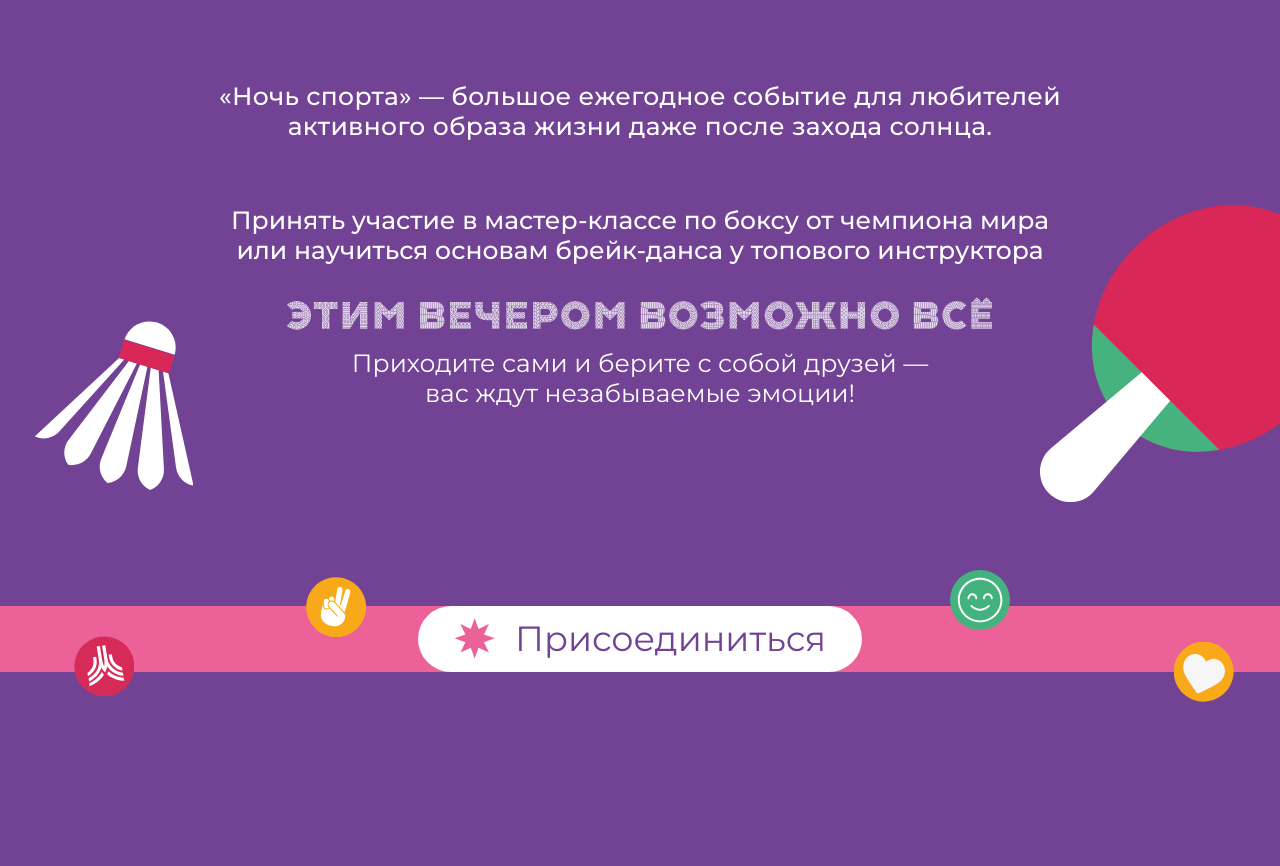
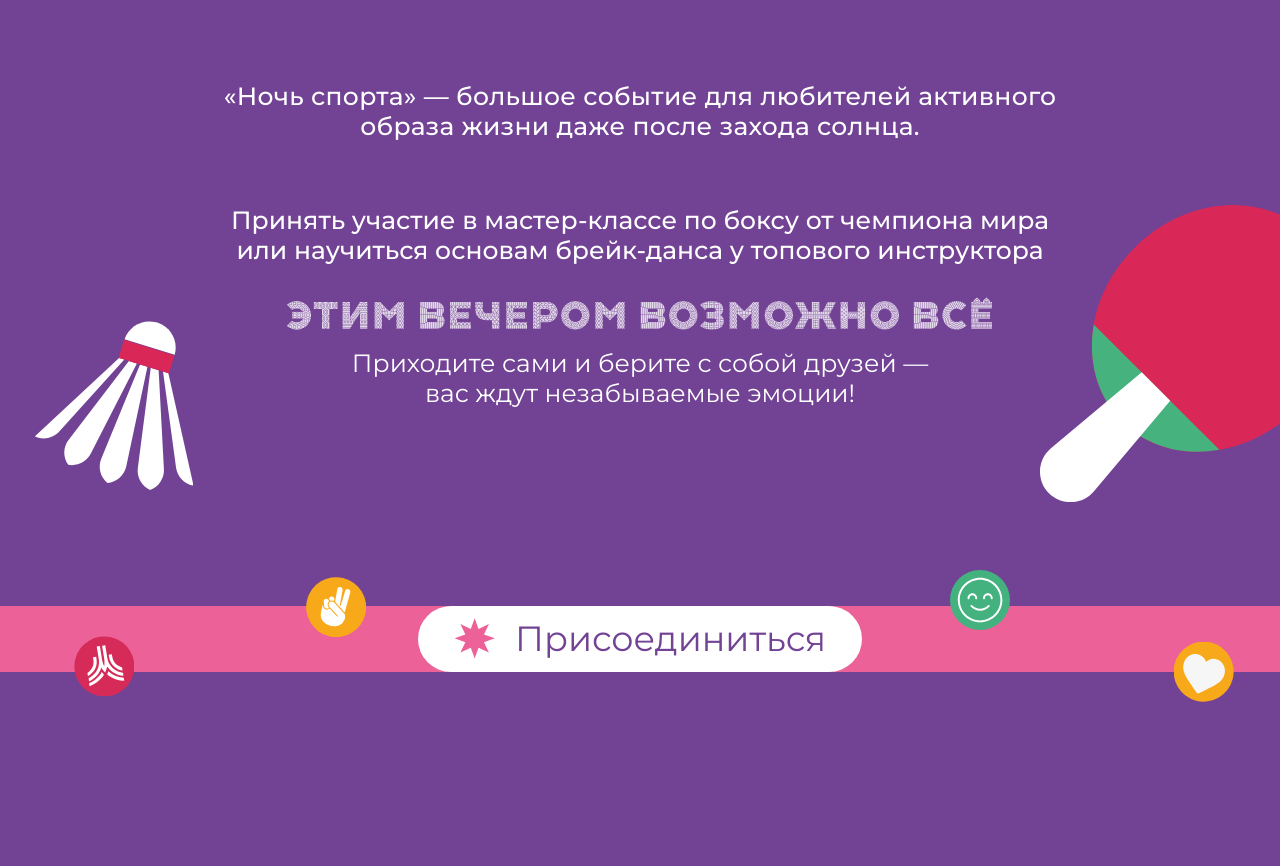
Before and after one commit to Dihlofos/2024sportsnight, a website: page source/index.html in a window 1280 px wide. Shown: the part 1010-1876 px from the top of the page. Drawn offline with nearby package versions, Linux system fonts and the light colour scheme; files that its build step writes are made by us from their sources; grey boxes are pictures that could not be loaded; a script that the page names is missing; files whose address does not match are found by name.

Commit message:
fix text

```diff
--- a/source/index.html
+++ b/source/index.html
@@ -168,7 +168,7 @@
               <img class="hero__decor hero__decor--about-right-bottom" width="336" height="297" src="img/decor/tennis.svg" alt="">
 
               <h2 class="title" id="hero">О событии</h2>
-              <div class="hero__desc hero__desc--par1">&laquo;Ночь спорта&raquo;&nbsp;&mdash; большое ежегодное событие для любителей активного образа жизни даже после захода солнца.</div>
+              <div class="hero__desc hero__desc--par1">&laquo;Ночь спорта&raquo;&nbsp;&mdash; большое событие для любителей активного образа жизни даже после захода солнца.</div>
               <div class="hero__desc hero__desc--par2">Принять участие в&nbsp;мастер-классе по&nbsp;боксу от&nbsp;чемпиона мира или научиться основам брейк-данса у&nbsp;топового инструктора</div>
               <div class="hero__desc hero__desc--par3">Этим вечером возможно всё</div>
               <div class="hero__desc hero__desc--par4">Приходите сами и&nbsp;берите с&nbsp;собой друзей&nbsp;&mdash; вас ждут незабываемые эмоции!</div>
```
Also changed, not shown: build/index.html.
